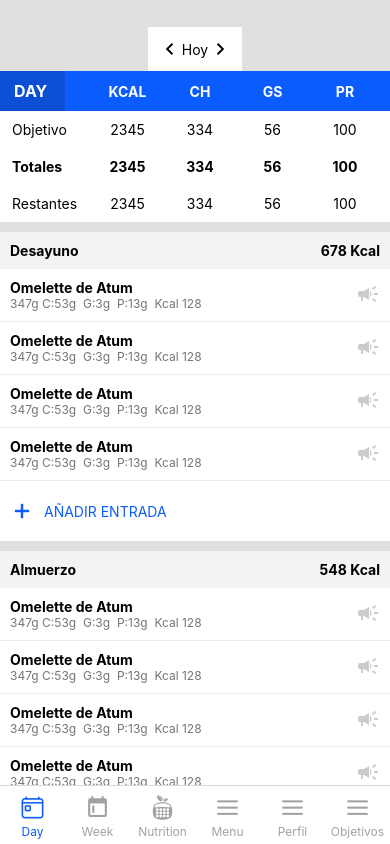
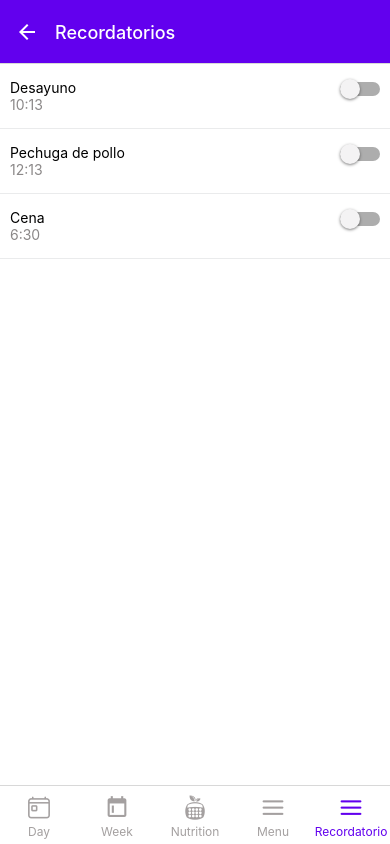
Before and after one commit to ariel151515/Flextonica, a React Native app in the folder Flextonica-Frontend/: screen /Recordatorios in a window 390 px wide. Built offline with nearby package versions, Linux system fonts and the light colour scheme.

Commit message:
recordatprio screen terminado

```diff
--- a/Flextonica-Frontend/components/Box.jsx
+++ b/Flextonica-Frontend/components/Box.jsx
@@ -197,7 +197,7 @@ export const Box = ({titulo}) => {
 const styles = StyleSheet.create({
   container: {
     width: '100%',
-    backgroundColor: '#0B5CFF',
+    backgroundColor: '#6200EE',
     //paddingLeft: 14,
     //paddingRight:15,
 
@@ -237,7 +237,7 @@ const styles = StyleSheet.create({
   textDia: {
     display:'flex',
     alignItems: 'center', // Alineación vertical
-    backgroundColor:'#0C4FD4',
+    backgroundColor:'#4C00D5',
     paddingTop: 10,
     paddingBottom: 10,
     paddingLeft: 14,
--- a/Flextonica-Frontend/components/ContenedorAlimentos.jsx
+++ b/Flextonica-Frontend/components/ContenedorAlimentos.jsx
@@ -64,7 +64,7 @@ const ContenedorAlimentos = ({titulo,calorias}) => {
        <View style={styles.btn}>
             <TouchableOpacity onPress={handlePress}>
                 <View style={styles.botonLetra}>
-                     <View><Entypo name="plus" size={24} color="#0B5CFF" /></View>
+                     <View><Entypo name="plus" size={24} color="#6200EE" /></View>
                      <View><Text style={styles.textt} >AÑADIR ENTRADA</Text></View>
                 </View>
             </TouchableOpacity>
@@ -145,7 +145,7 @@ const styles = StyleSheet.create({
         gap:10
     },
     textt: {
-        color:'#0B5CFF'
+        color:'#6200EE'
     }
 
 });
--- a/Flextonica-Frontend/components/ContenedorMacrosSemanal.jsx
+++ b/Flextonica-Frontend/components/ContenedorMacrosSemanal.jsx
@@ -24,7 +24,7 @@ export const Item = ({ dia }) => {
 
         <View style={styles.contenedorTextBox}>
           <TextInput
-            style={[styles.textBox, { width: 60, textAlign: 'center', color:'#0B5CFF' }]} // Establecer el ancho
+            style={[styles.textBox, { width: 60, textAlign: 'center', color:'#6200EE' }]} // Establecer el ancho
             value={value1}
             onChangeText={text => handleInputChange(text, setValue1)}
             editable={true} // Primer input editable
--- a/Flextonica-Frontend/navigation/Navigation.jsx
+++ b/Flextonica-Frontend/navigation/Navigation.jsx
@@ -1,3 +1,4 @@
+import React from 'react';
 import { View, Text } from 'react-native'; // Asegúrate de importar Text de react-native
 import { NavigationContainer } from '@react-navigation/native';
 import { createBottomTabNavigator } from '@react-navigation/bottom-tabs';
@@ -7,9 +8,9 @@ import DayScreen from '../screens/DayScreen/DayScreen';
 import WeekScreen from '../screens/WeekScreens/WeekScreen';
 import MenuScreen from '../screens/MenuScreen/MenuScreen';
 import NutritionTabs from '../screens/NutritionTabs/NutritionTabs';
-import PerfilUserScreen from '../screens/PerfilUserScreen/PerfilUserScreen';
-import ObjetivosScreen from '../screens/ObjetivosScreen/ObjetivosScreen';
-
+//import PerfilUserScreen from '../screens/PerfilUserScreen/PerfilUserScreen';
+//import ObjetivosScreen from '../screens/ObjetivosScreen/ObjetivosScreen';
+import RecordatoriosScreen from '../screens/RecordatoriosScreen/RecordatoriosScreen';
 
 // Iconos tab
 import { Feather } from '@expo/vector-icons'; // menú
@@ -17,16 +18,13 @@ import { Ionicons } from '@expo/vector-icons'; // día
 import { MaterialCommunityIcons } from '@expo/vector-icons'; // semana
 import { FontAwesome5 } from '@expo/vector-icons'; // nutrición
 
-
-import React from 'react';
-
 const Tab = createBottomTabNavigator();
 
 const TabGroup = () => {
     return (
         <Tab.Navigator
             screenOptions={{
-                tabBarActiveTintColor: '#0B5CFF',
+                tabBarActiveTintColor: '#6200EE',
                 tabBarInactiveTintColor: '#A4A0A0',
                 tabBarStyle: [{
                         display: 'flex',
@@ -119,8 +117,8 @@ const TabGroup = () => {
 
 
            <Tab.Screen
-                name="Perfil"
-                component={PerfilUserScreen}
+                name="Recordatorios"
+                component={RecordatoriosScreen}
                 options={{
                     tabBarIcon: ({ focused, color, size }) => (
                         <Feather
@@ -130,33 +128,13 @@ const TabGroup = () => {
                     ),
                     tabBarLabel: ({ focused, color }) => (
                         <Text style={{ fontSize: 12, marginBottom:5, color: color, marginTop:-5}}>
-                            Perfil
+                            Recordatorio
                         </Text>
                     ),
 
                 }}
               />
 
-
-
-           <Tab.Screen
-                name="Objetivos"
-                component={ObjetivosScreen}
-                options={{
-                    tabBarIcon: ({ focused, color, size }) => (
-                        <Feather
-                            name="menu"
-                            size={size}
-                            color={color}/>
-                    ),
-                    tabBarLabel: ({ focused, color }) => (
-                        <Text style={{ fontSize: 12, marginBottom:5, color: color, marginTop:-5}}>
-                            Objetivos
-                        </Text>
-                    ),
-
-                }}
-              />
 
         </Tab.Navigator>
     );
--- a/Flextonica-Frontend/screens/MenuScreen/MenuScreen.jsx
+++ b/Flextonica-Frontend/screens/MenuScreen/MenuScreen.jsx
@@ -127,7 +127,7 @@ const styles = StyleSheet.create({
         paddingRight:0,
         paddingTop:25,
         paddingBottom:10,
-        backgroundColor: '#0B5CFF',
+        backgroundColor: '#6200EE',
 
         //borderBottomWidth: 1,
         //borderBottomColor: '#ccc'
--- a/Flextonica-Frontend/screens/NutritionTabs/NutritionTabs.jsx
+++ b/Flextonica-Frontend/screens/NutritionTabs/NutritionTabs.jsx
@@ -16,7 +16,7 @@ const NutritionTabs = () => {
   React.useLayoutEffect(() => {
     navigation.setOptions({
       headerStyle: {
-        backgroundColor: '#0B5CFF',
+        backgroundColor: '#6200EE',
       },
       headerTintColor: '#fff',
       headerLeft: () => (
@@ -46,7 +46,7 @@ const NutritionTabs = () => {
           activeTintColor: '#000', // Color del texto de la pestaña activa
           inactiveTintColor: '#ccc', // Color del texto de la pestaña inactiva
           indicatorStyle: {
-            backgroundColor: '#0B5CFF', // Color del indicador de pestaña activa
+            backgroundColor: '#6200EE', // Color del indicador de pestaña activa
           },
         }}
       >
--- /dev/null
+++ b/Flextonica-Frontend/screens/RecordatoriosScreen/RecordatoriosScreen.jsx
@@ -0,0 +1,96 @@
+import React, { useState } from 'react';
+import { View, Text, StyleSheet, TouchableOpacity, Switch } from 'react-native';
+import { useNavigation } from '@react-navigation/native';
+import { MaterialIcons } from '@expo/vector-icons';
+
+export const Item = ({ comida, hora }) => {
+  const [switchValue, setSwitchValue] = useState(false);
+
+  const toggleSwitch = () => {
+    setSwitchValue(previousState => !previousState);
+  };
+
+  return (
+    <View style={styles.item}>
+      <View>
+        <Text style={styles.comida}>{comida}</Text>
+        <Text style={styles.hora}>{hora}</Text>
+      </View>
+      <View>
+        <Switch
+          trackColor={{ false: "#ADADAD", true: "#B17FF7" }}
+          thumbColor={switchValue ? "#6200EE" : "#f4f3f4"}
+          ios_backgroundColor="#3e3e3e"
+          onValueChange={toggleSwitch}
+          value={switchValue}
+        />
+      </View>
+    </View>
+  );
+}
+
+const RecordatoriosScreen = () => {
+  const navigation = useNavigation();
+
+  React.useLayoutEffect(() => {
+    navigation.setOptions({
+      headerStyle: {
+        backgroundColor: '#6200EE',
+      },
+      headerTintColor: '#fff',
+      headerLeft: () => (
+        <TouchableOpacity
+          style={styles.backButton}
+          onPress={() => navigation.navigate('MenuScreen')}
+        >
+          <MaterialIcons name="arrow-back" size={24} color="#fff" />
+        </TouchableOpacity>
+      ),
+    });
+  }, [navigation]);
+
+  return (
+    <View style={styles.container}>
+      <View style={styles.contenedorItem}>
+        <Item comida="Desayuno" hora="10:13" />
+        <Item comida="Pechuga de pollo" hora="12:13" />
+        <Item comida="Cena" hora="6:30" />
+      </View>
+    </View>
+  )
+}
+
+// Estilos
+const styles = StyleSheet.create({
+  backButton: {
+    marginLeft: 15,
+  },
+  item: {
+    display: 'flex',
+    flexDirection: 'row',
+    justifyContent: 'space-between',
+    paddingTop: 15,
+    paddingBottom: 15,
+    paddingLeft: 10,
+    paddingRight: 10,
+    backgroundColor: '#fff',
+    borderBottomWidth: 0.6,
+    borderBottomColor: '#EAEBEC',
+    verticalAlign: 'middle'
+  },
+  valor: {
+    color: '#0B5CFF',
+  },
+  contenedorItem: {
+    flex: 1,
+  },
+  container: {
+    flex: 1,
+    backgroundColor: '#Ffff',
+  },
+  hora: {
+    color: '#8B8888',
+  }
+});
+
+export default RecordatoriosScreen;
```
